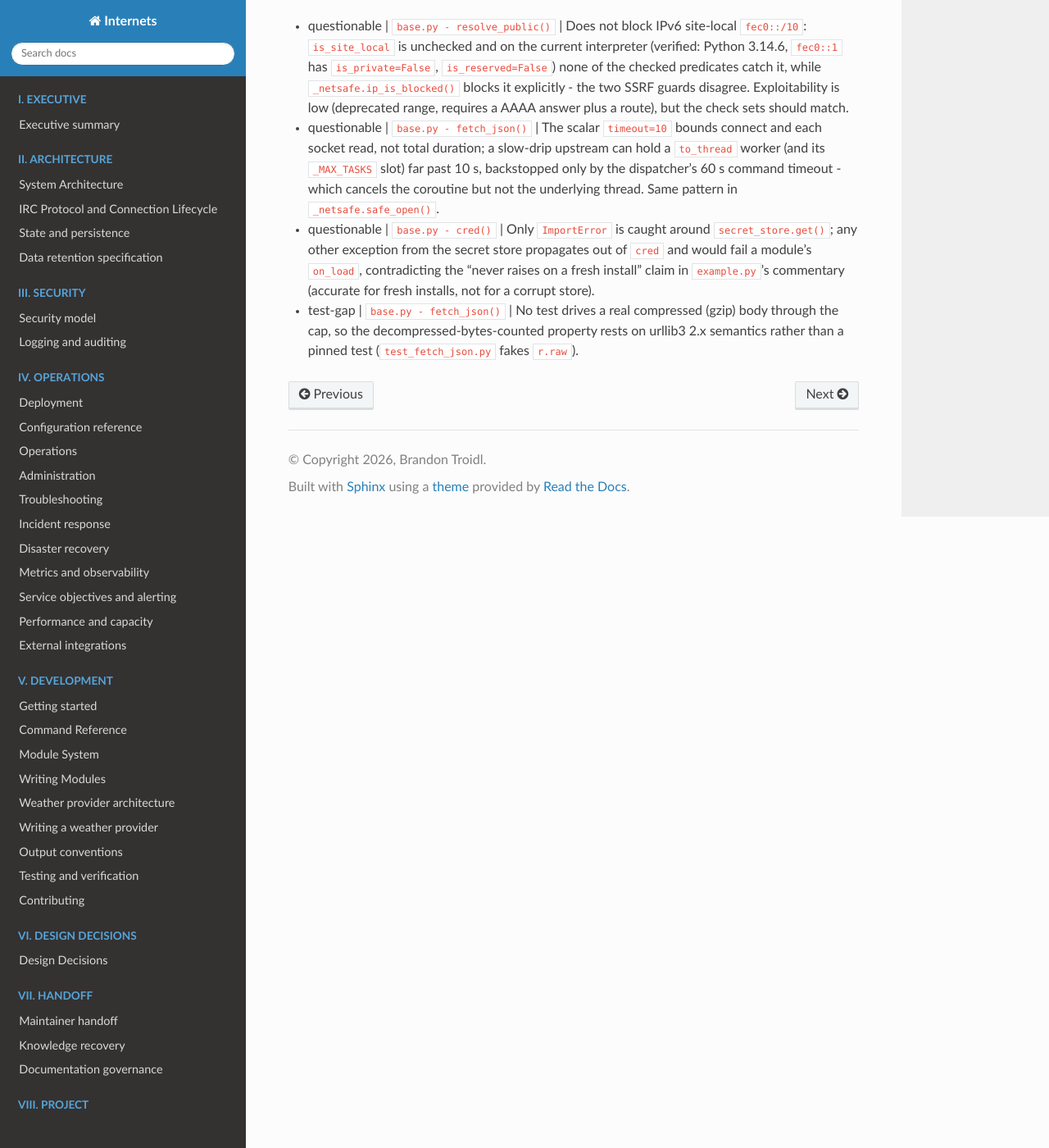
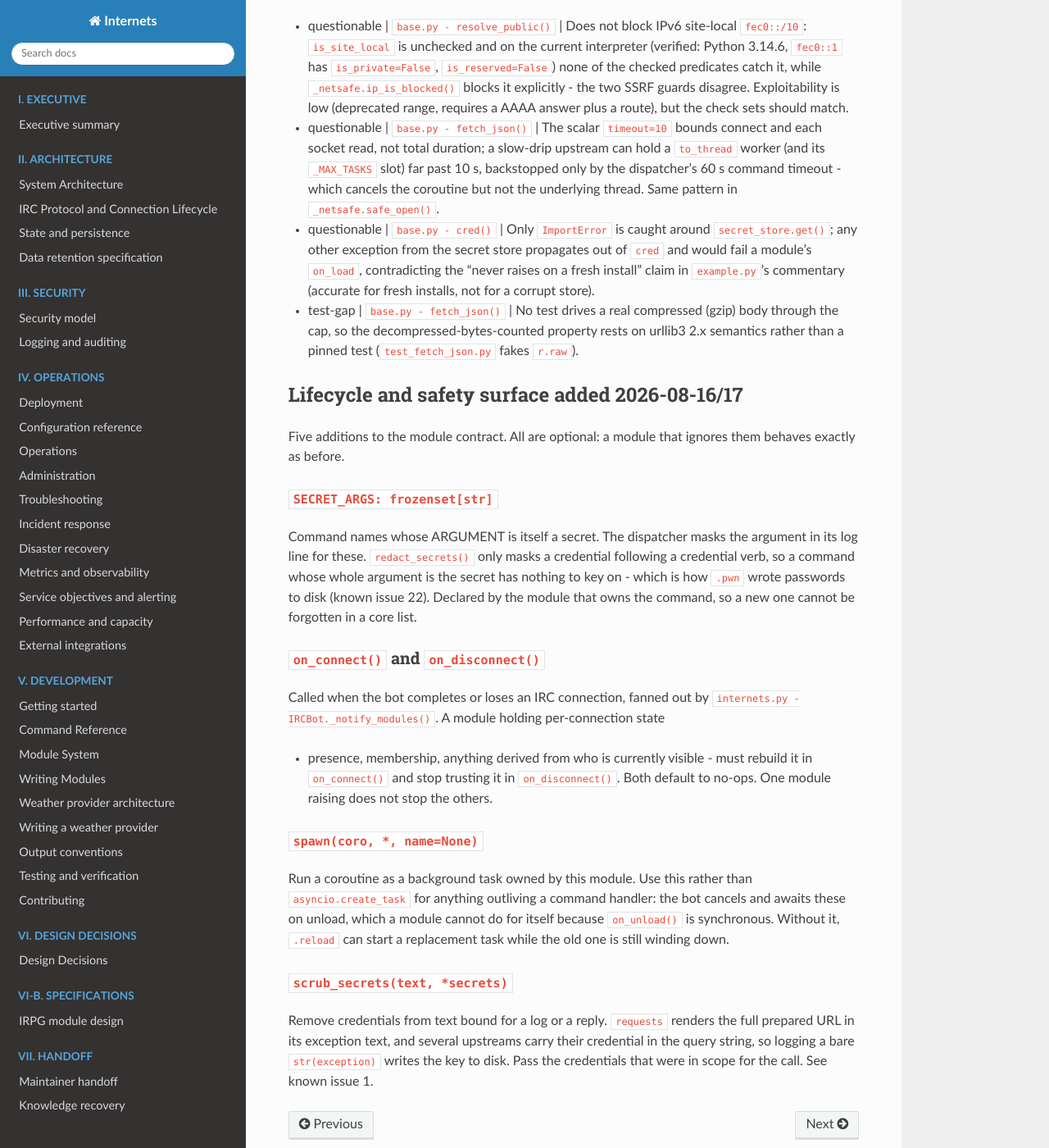
Before and after one commit to brandontroidl/Internets, a Sphinx documentation site: the page built from docs/internals/modules/base.md, in a window 1280 px wide and 1400 px high, scrolled down 9022 px. Shown: the whole window at 82% size. Built offline with Sphinx 7.4.7 and the Read the Docs theme 3.1.0, drawn with Linux system fonts in a browser that asks for light colours; pages that are not in the unit, such as notebooks, are missing from menus.

Commit message:
docs: document the API added since the corpus was declared complete
Answering 'is the documentation complete' honestly: it was not, and
most of the gap was drift I introduced after reporting it done.

base.py gained SECRET_ARGS, on_connect, on_disconnect, spawn and
scrub_secrets - five additions to the module-authoring contract - while
the page that IS that contract documented none of them. internets.py
gained the module task registry and the lifecycle fanout, likewise
undocumented. tests.md still counted 40 test files against 43, and the
spec directory reached neither the HTML nor the PDF build because
nothing referenced it.

Every gate passed throughout, which is the lesson: the citation checker
verifies that cited symbols exist, never that new symbols got cited.
Positive verification cannot find omissions - a sentence this corpus
contains and I then walked into.

```diff
--- a/docs/internals/modules/base.md
+++ b/docs/internals/modules/base.md
@@ -397,3 +397,40 @@
   (gzip) body through the cap, so the decompressed-bytes-counted property rests on
   urllib3 2.x semantics rather than a pinned test (`test_fetch_json.py` fakes
   `r.raw`).
+
+## Lifecycle and safety surface added 2026-08-16/17
+
+Five additions to the module contract. All are optional: a module that ignores
+them behaves exactly as before.
+
+### `SECRET_ARGS: frozenset[str]`
+
+Command names whose ARGUMENT is itself a secret. The dispatcher masks the
+argument in its log line for these. `redact_secrets()` only masks a credential
+following a credential verb, so a command whose whole argument is the secret has
+nothing to key on - which is how `.pwn` wrote passwords to disk (known issue 22).
+Declared by the module that owns the command, so a new one cannot be forgotten
+in a core list.
+
+### `on_connect()` and `on_disconnect()`
+
+Called when the bot completes or loses an IRC connection, fanned out by
+`internets.py - IRCBot._notify_modules()`. A module holding per-connection state
+- presence, membership, anything derived from who is currently visible - must
+rebuild it in `on_connect()` and stop trusting it in `on_disconnect()`. Both
+default to no-ops. One module raising does not stop the others.
+
+### `spawn(coro, *, name=None)`
+
+Run a coroutine as a background task owned by this module. Use this rather than
+`asyncio.create_task` for anything outliving a command handler: the bot cancels
+and awaits these on unload, which a module cannot do for itself because
+`on_unload()` is synchronous. Without it, `.reload` can start a replacement task
+while the old one is still winding down.
+
+### `scrub_secrets(text, *secrets)`
+
+Remove credentials from text bound for a log or a reply. `requests` renders the
+full prepared URL in its exception text, and several upstreams carry their
+credential in the query string, so logging a bare `str(exception)` writes the key
+to disk. Pass the credentials that were in scope for the call. See known issue 1.
```
Also changed, not shown: docs/index.md (+8 -0 lines), docs/internals/internets.md (+29 -0 lines), docs/internals/tests.md (+1 -1 lines).
